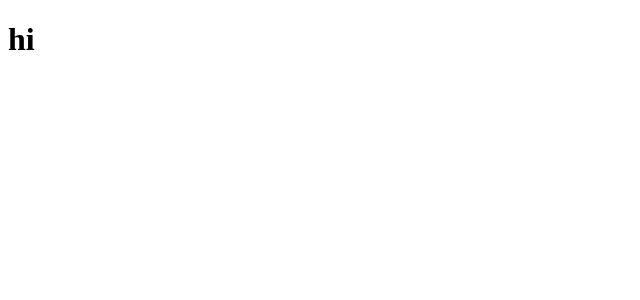
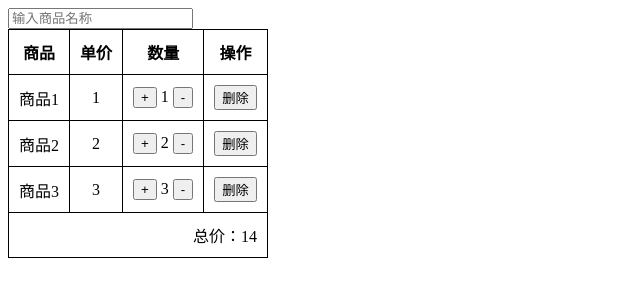
Before and after one commit to Cao007/learn-vue3, a Vue app: page / in a window 1280 px wide. Shown: the top 300 px of the page, without its empty margins (0-640 px from the left). Built offline with nearby package versions, Linux system fonts and the light colour scheme.

Commit message:
购物车案例（计算属性）

```diff
--- a/src/App.vue
+++ b/src/App.vue
@@ -1,17 +1,105 @@
 <template>
   <div>
-    <h1>hi</h1>
+    <input type="text" placeholder="输入商品名称" v-model="inputGoodName">
+    <table>
+      <thead>
+        <tr>
+          <th>商品</th>
+          <th>单价</th>
+          <th> 数量</th>
+          <th>操作</th>
+        </tr>
+      </thead>
+      <tbody>
+        <tr v-for="(item, index) in searchGoods" :key="index">
+          <td>{{ item.name }}</td>
+          <td>{{ item.price }}</td>
+          <td><button @click="handleAdd(item, index)">+</button> {{ item.num }} <button
+              @click="handleSub(item, index)">-</button></td>
+          <td><button @click="deleteGood(index)">删除</button></td>
+        </tr>
+      </tbody>
+      <tfoot>
+        <td colspan="4">总价：{{ total }}</td>
+      </tfoot>
+    </table>
   </div>
 </template>
 
-<script lang="ts">
-import { defineComponent } from 'vue';
+<script setup lang="ts">
+import { ref, computed } from 'vue'
 
-export default defineComponent({
-  name: 'WelcomePage',
-});
+const goods = ref([
+  {
+    name: '商品1',
+    price: 1,
+    num: 1
+  },
+  {
+    name: '商品2',
+    price: 2,
+    num: 2
+  },
+  {
+    name: '商品3',
+    price: 3,
+    num: 3
+  }
+])
+
+// 计算总价
+let total = computed(() => {
+  return goods.value.reduce((pre, cur) => {
+    return pre + cur.price * cur.num
+  }, 0)
+})
+
+// 增加数量
+const handleAdd = (item: any, index: number) => {
+  if (item.num >= 10) {
+    alert('商品数量不能超过10')
+    return
+  }
+  goods.value[index].num++
+}
+
+// 减少数量
+const handleSub = (item: any, index: number) => {
+  if (item.num <= 1)
+    return
+  goods.value[index].num--
+}
+
+// 删除商品
+const deleteGood = (index: number) => {
+  goods.value.splice(index, 1)
+}
+
+// 模糊搜索商品名
+const inputGoodName = ref('')
+const searchGoods = computed(() => {
+  return goods.value.filter((item: any) => {
+    return item.name.includes(inputGoodName.value)
+  })
+})
+
 </script>
 
 <style scoped>
+table,
+td,
+th {
+  border: 1px solid #000;
+  border-collapse: collapse;
+  text-align: center;
+}
 
+td,
+th {
+  padding: 10px;
+}
+
+tfoot>td {
+  text-align: right;
+}
 </style>
```
